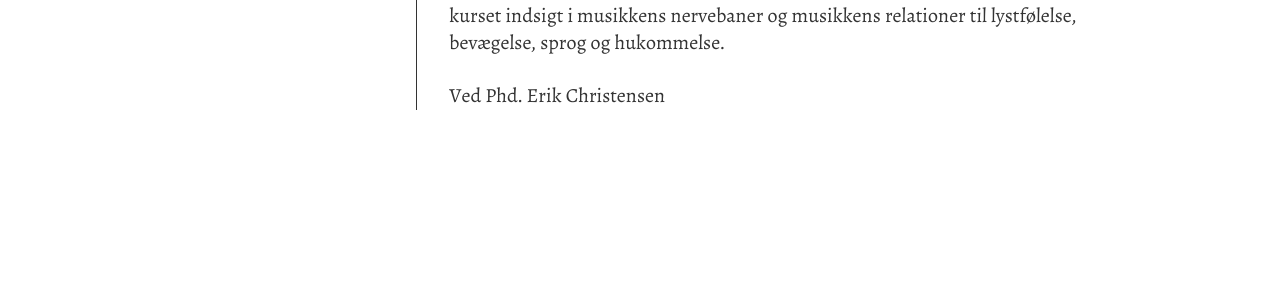
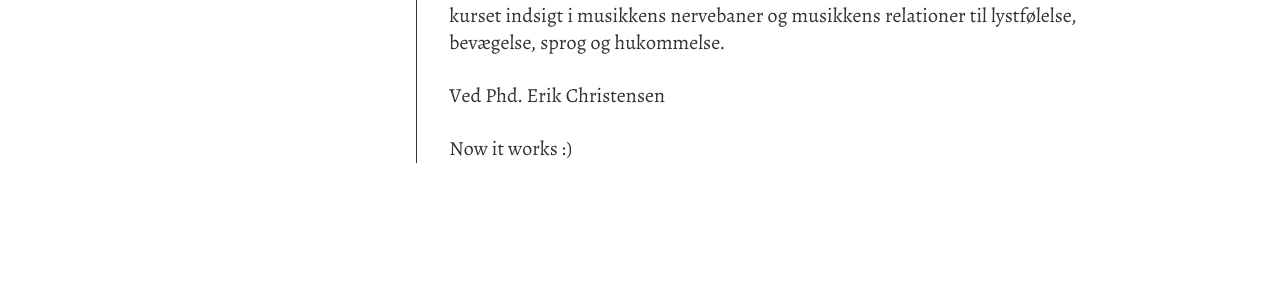
Before and after one commit to netlifydemo/cms-demo, a Jekyll site: the page built from _courses/2014-09-10-musik-i-kroppen-og-hjernen.md, in a window 1280 px wide. Shown: the part 412-712 px from the top of the page. Built offline with Jekyll 4.4.1, drawn with Linux system fonts in a browser that asks for light colours.

Commit message:
Updated Course Musik i kroppen og hjernen

```diff
--- a/_courses/2014-09-10-musik-i-kroppen-og-hjernen.md
+++ b/_courses/2014-09-10-musik-i-kroppen-og-hjernen.md
@@ -14,3 +14,5 @@
 Kurset sætter fokus på den **hjerneforskning**, der *undersøger*, hvordan musik aktiverer kroppen, hjernen og nervesystemet. Musik virker direkte på kroppen, den vækker **opmærksomhed** og følelser, og hele hjernen er aktiv, når vi hører musik. Med billeder af hjernen og mange musikeksempler giver kurset indsigt i musikkens nervebaner og musikkens relationer til lystfølelse, bevægelse, sprog og hukommelse.
 
 Ved Phd. Erik Christensen
+
+Now it works :)
```
